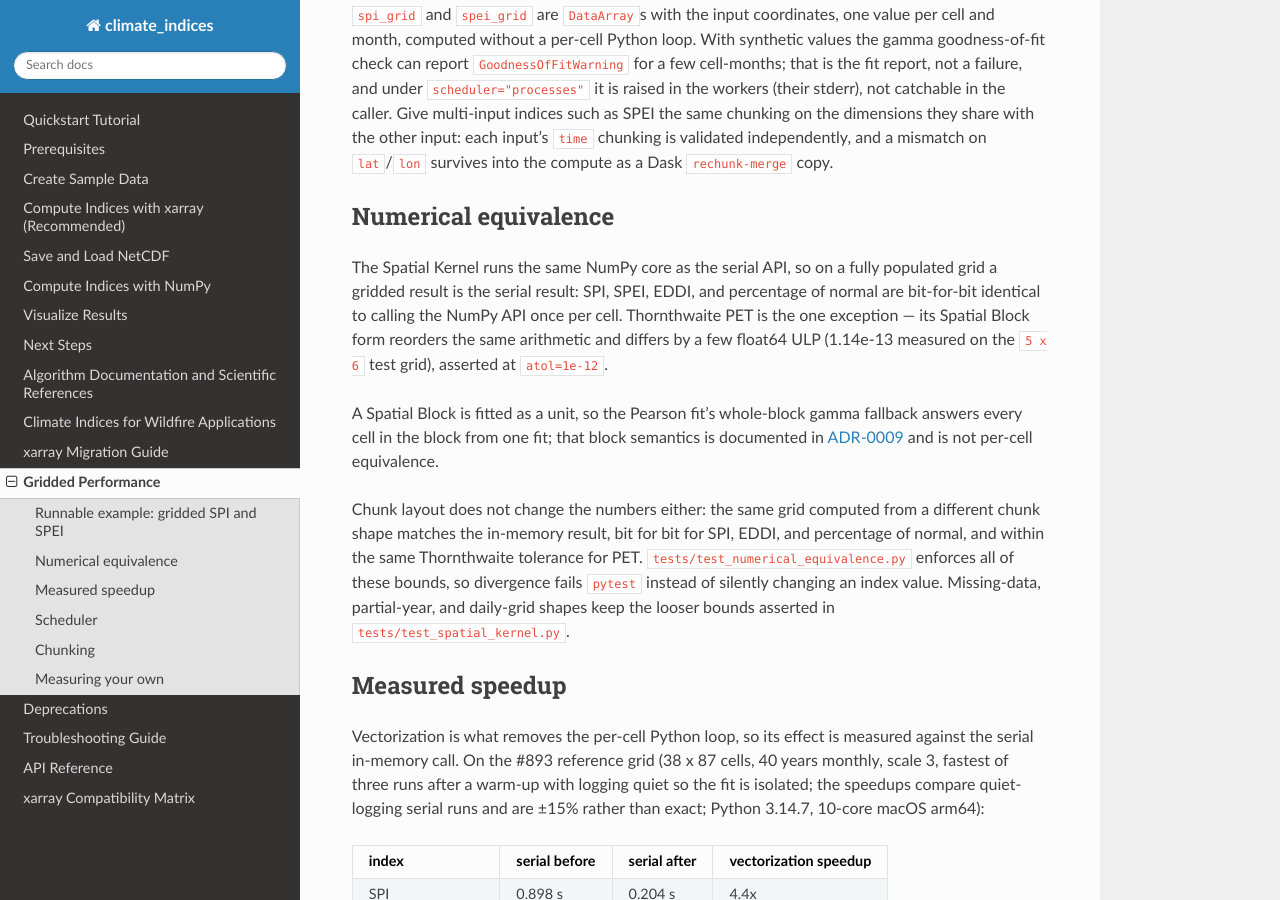
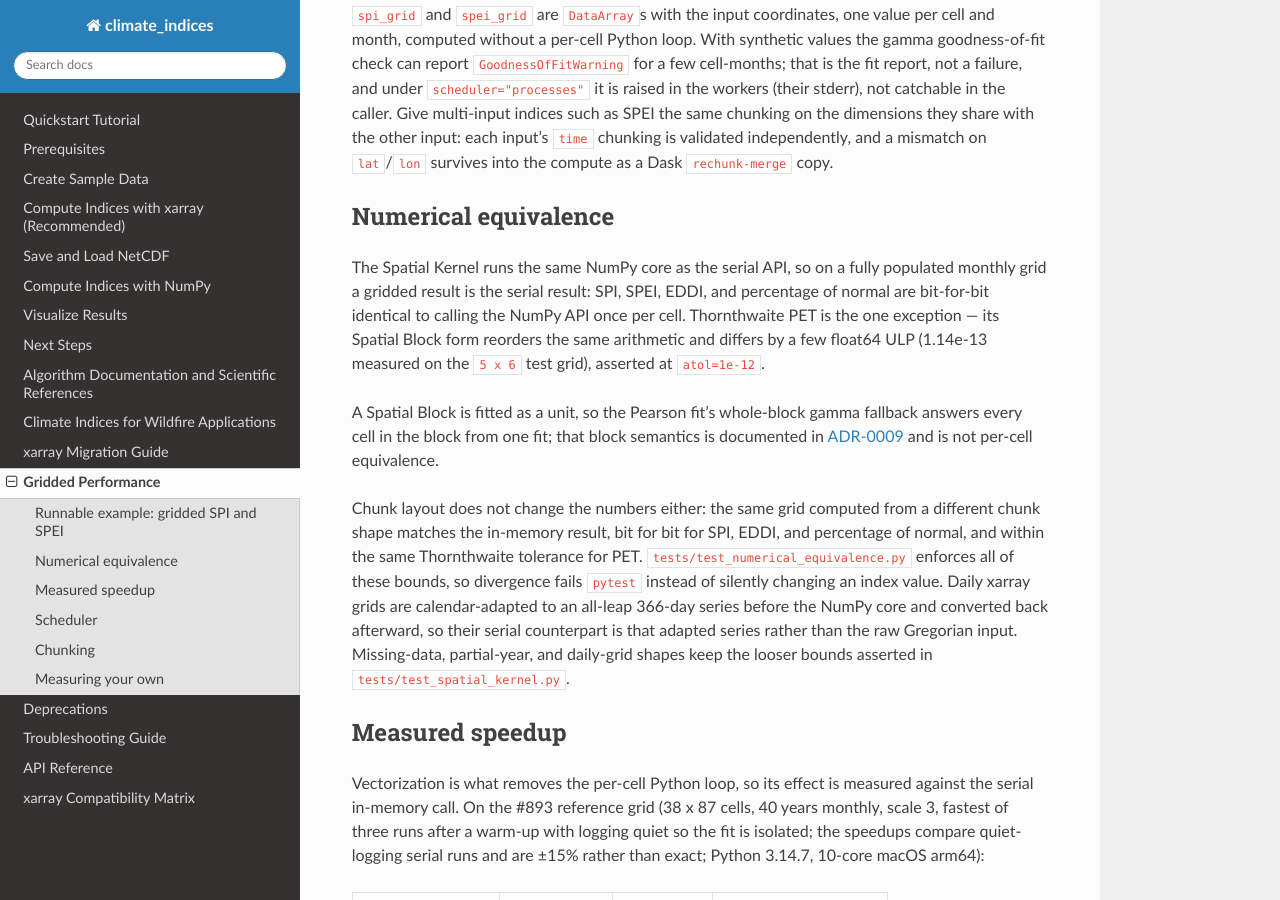
Before and after one commit to monocongo/climate_indices, a Sphinx documentation site: the page built from docs/performance.md, in a window 1280 px wide and 900 px high, scrolled down 1612 px. Built offline with Sphinx 7.4.7 and the Read the Docs theme 3.1.0, drawn with Linux system fonts in a browser that asks for light colours.

Commit message:
test(core): scope the equivalence claims to what is asserted (#930)
Two review findings were only partly closed in 1d4a0845:

- The numerical-equivalence policy said a fully populated grid is the serial
  result, which still reads as covering ordinary Gregorian daily grids. It is
  now scoped to monthly grids, and the daily calendar adaptation (all-leap
  366-day series before the NumPy core) is stated where the looser daily bounds
  are pointed to.
- The tolerance comment still claimed the bound trips on any change that moves
  a cell's value, though drift below atol=1e-12 is accepted. It now says what
  the bound actually catches.

Refs #930

```diff
--- a/docs/performance.md
+++ b/docs/performance.md
@@ -94,7 +94,7 @@ survives into the compute as a Dask `rechunk-merge` copy.
 ## Numerical equivalence
 
 The Spatial Kernel runs the same NumPy core as the serial API, so on a fully populated
-grid a gridded result is the serial result: SPI, SPEI, EDDI, and percentage of normal
+monthly grid a gridded result is the serial result: SPI, SPEI, EDDI, and percentage of normal
 are bit-for-bit identical to calling the NumPy API once per cell. Thornthwaite PET is
 the one exception — its Spatial Block form reorders the same arithmetic and differs by
 a few float64 ULP (1.14e-13 measured on the `5 x 6` test grid), asserted at
@@ -108,8 +108,11 @@ Chunk layout does not change the numbers either: the same grid computed from a
 different chunk shape matches the in-memory result, bit for bit for SPI, EDDI, and
 percentage of normal, and within the same Thornthwaite tolerance for PET.
 `tests/test_numerical_equivalence.py` enforces all of these bounds, so divergence fails
-`pytest` instead of silently changing an index value. Missing-data, partial-year, and
-daily-grid shapes keep the looser bounds asserted in `tests/test_spatial_kernel.py`.
+`pytest` instead of silently changing an index value. Daily xarray grids are
+calendar-adapted to an all-leap 366-day series before the NumPy core and converted back
+afterward, so their serial counterpart is that adapted series rather than the raw Gregorian
+input. Missing-data, partial-year, and daily-grid shapes keep the looser bounds asserted
+in `tests/test_spatial_kernel.py`.
 
 ## Measured speedup
 
```
Also changed, not shown: llms-full.txt (+6 -3 lines), 1 other file.
